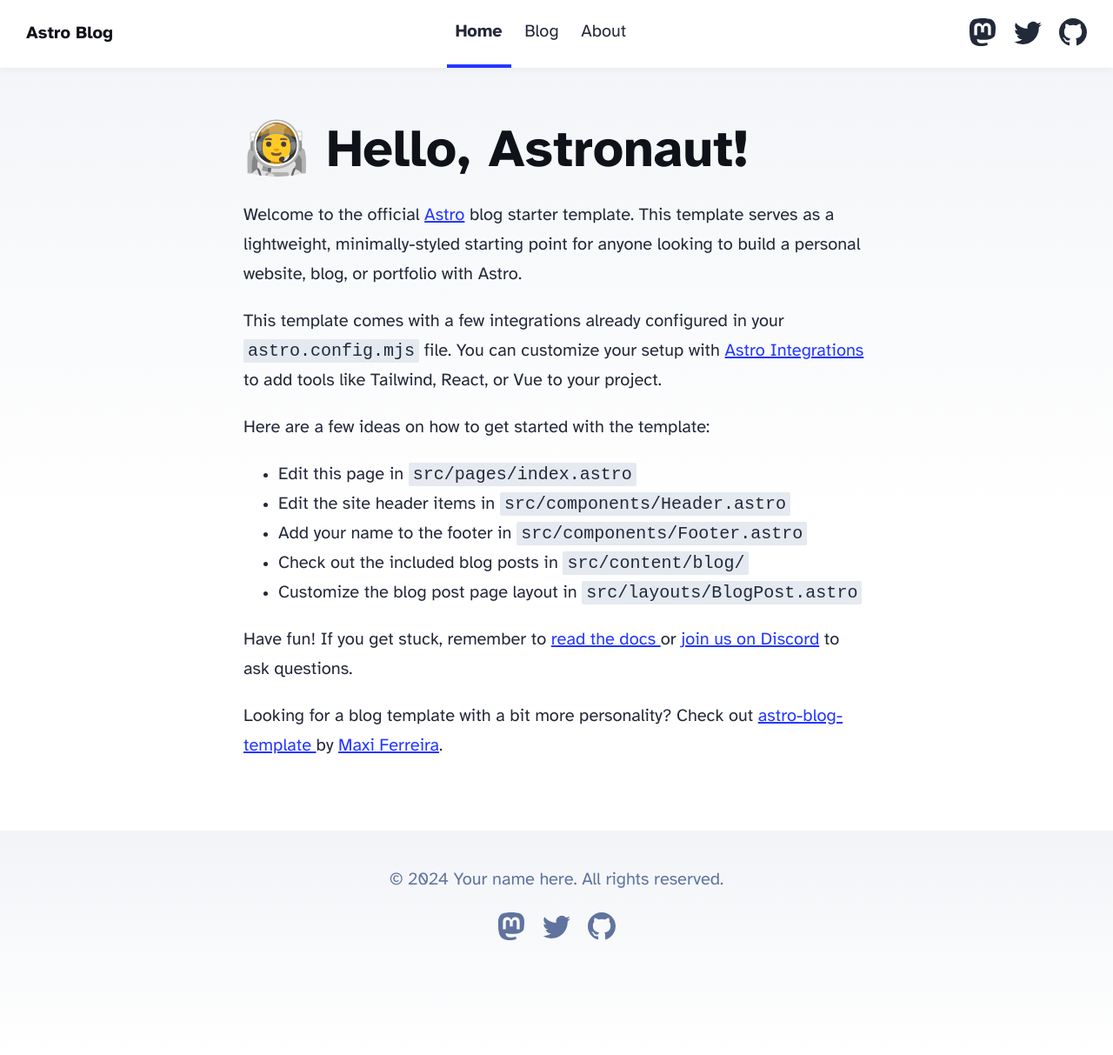
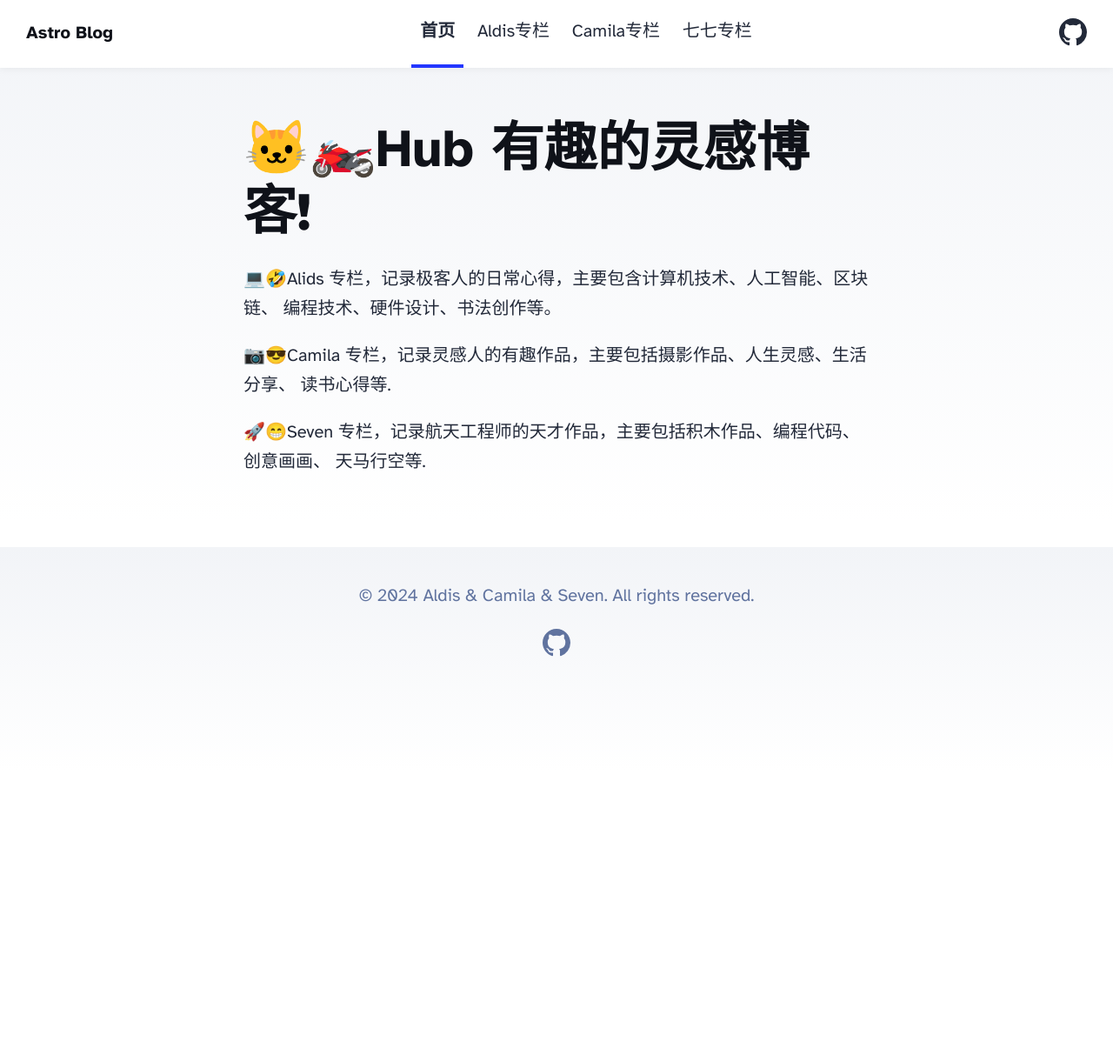
Before and after one commit to HelloAldis/Hub, an Astro site: page / in a window 1280 px wide. Shown: the whole page at 87% size. After the commit the page ends 887 px from the top, so only its background shows below. Built offline with nearby package versions, Linux system fonts and the light colour scheme; Astro itself is replaced by a stand-in of ours.

Commit message:
change sturct

```diff
--- a/src/components/Footer.astro
+++ b/src/components/Footer.astro
@@ -3,39 +3,16 @@
 ---
 
 <footer>
-	&copy; {today.getFullYear()} Your name here. All rights reserved.
+	&copy; {today.getFullYear()} Aldis & Camila & Seven. All rights reserved.
 	<div class="social-links">
-		<a href="https://m.webtoo.ls/@astro" target="_blank">
-			<span class="sr-only">Follow Astro on Mastodon</span>
-			<svg
-				viewBox="0 0 16 16"
-				aria-hidden="true"
-				width="32"
-				height="32"
-				astro-icon="social/mastodon"
-				><path
-					fill="currentColor"
-					d="M11.19 12.195c2.016-.24 3.77-1.475 3.99-2.603.348-1.778.32-4.339.32-4.339 0-3.47-2.286-4.488-2.286-4.488C12.062.238 10.083.017 8.027 0h-.05C5.92.017 3.942.238 2.79.765c0 0-2.285 1.017-2.285 4.488l-.002.662c-.004.64-.007 1.35.011 2.091.083 3.394.626 6.74 3.78 7.57 1.454.383 2.703.463 3.709.408 1.823-.1 2.847-.647 2.847-.647l-.06-1.317s-1.303.41-2.767.36c-1.45-.05-2.98-.156-3.215-1.928a3.614 3.614 0 0 1-.033-.496s1.424.346 3.228.428c1.103.05 2.137-.064 3.188-.189zm1.613-2.47H11.13v-4.08c0-.859-.364-1.295-1.091-1.295-.804 0-1.207.517-1.207 1.541v2.233H7.168V5.89c0-1.024-.403-1.541-1.207-1.541-.727 0-1.091.436-1.091 1.296v4.079H3.197V5.522c0-.859.22-1.541.66-2.046.456-.505 1.052-.764 1.793-.764.856 0 1.504.328 1.933.983L8 4.39l.417-.695c.429-.655 1.077-.983 1.934-.983.74 0 1.336.259 1.791.764.442.505.661 1.187.661 2.046v4.203z"
-				></path></svg
-			>
-		</a>
-		<a href="https://twitter.com/astrodotbuild" target="_blank">
-			<span class="sr-only">Follow Astro on Twitter</span>
-			<svg viewBox="0 0 16 16" aria-hidden="true" width="32" height="32" astro-icon="social/twitter"
-				><path
-					fill="currentColor"
-					d="M5.026 15c6.038 0 9.341-5.003 9.341-9.334 0-.14 0-.282-.006-.422A6.685 6.685 0 0 0 16 3.542a6.658 6.658 0 0 1-1.889.518 3.301 3.301 0 0 0 1.447-1.817 6.533 6.533 0 0 1-2.087.793A3.286 3.286 0 0 0 7.875 6.03a9.325 9.325 0 0 1-6.767-3.429 3.289 3.289 0 0 0 1.018 4.382A3.323 3.323 0 0 1 .64 6.575v.045a3.288 3.288 0 0 0 2.632 3.218 3.203 3.203 0 0 1-.865.115 3.23 3.23 0 0 1-.614-.057 3.283 3.283 0 0 0 3.067 2.277A6.588 6.588 0 0 1 .78 13.58a6.32 6.32 0 0 1-.78-.045A9.344 9.344 0 0 0 5.026 15z"
-				></path></svg
-			>
-		</a>
-		<a href="https://github.com/withastro/astro" target="_blank">
-			<span class="sr-only">Go to Astro's GitHub repo</span>
+		<a href="https://github.com/HelloAldis" target="_blank">
+			<span class="sr-only">Go to HelloAldis's GitHub repo</span>
 			<svg viewBox="0 0 16 16" aria-hidden="true" width="32" height="32" astro-icon="social/github"
 				><path
 					fill="currentColor"
 					d="M8 0C3.58 0 0 3.58 0 8c0 3.54 2.29 6.53 5.47 7.59.4.07.55-.17.55-.38 0-.19-.01-.82-.01-1.49-2.01.37-2.53-.49-2.69-.94-.09-.23-.48-.94-.82-1.13-.28-.15-.68-.52-.01-.53.63-.01 1.08.58 1.23.82.72 1.21 1.87.87 2.33.66.07-.52.28-.87.51-1.07-1.78-.2-3.64-.89-3.64-3.95 0-.87.31-1.59.82-2.15-.08-.2-.36-1.02.08-2.12 0 0 .67-.21 2.2.82.64-.18 1.32-.27 2-.27.68 0 1.36.09 2 .27 1.53-1.04 2.2-.82 2.2-.82.44 1.1.16 1.92.08 2.12.51.56.82 1.27.82 2.15 0 3.07-1.87 3.75-3.65 3.95.29.25.54.73.54 1.48 0 1.07-.01 1.93-.01 2.2 0 .21.15.46.55.38A8.012 8.012 0 0 0 16 8c0-4.42-3.58-8-8-8z"
-				></path></svg
-			>
+				></path>
+			</svg>
 		</a>
 	</div>
 </footer>
--- a/src/components/Header.astro
+++ b/src/components/Header.astro
@@ -7,37 +7,20 @@
 	<nav>
 		<h2><a href="/">{SITE_TITLE}</a></h2>
 		<div class="internal-links">
-			<HeaderLink href="/">Home</HeaderLink>
-			<HeaderLink href="/blog">Blog</HeaderLink>
-			<HeaderLink href="/about">About</HeaderLink>
+			<HeaderLink href="/">首页</HeaderLink>
+			<HeaderLink href="/blog">Aldis专栏</HeaderLink>
+			<HeaderLink href="/camila">Camila专栏</HeaderLink>
+			<HeaderLink href="/camila">七七专栏</HeaderLink>
 		</div>
 		<div class="social-links">
-			<a href="https://m.webtoo.ls/@astro" target="_blank">
-				<span class="sr-only">Follow Astro on Mastodon</span>
-				<svg viewBox="0 0 16 16" aria-hidden="true" width="32" height="32"
-					><path
-						fill="currentColor"
-						d="M11.19 12.195c2.016-.24 3.77-1.475 3.99-2.603.348-1.778.32-4.339.32-4.339 0-3.47-2.286-4.488-2.286-4.488C12.062.238 10.083.017 8.027 0h-.05C5.92.017 3.942.238 2.79.765c0 0-2.285 1.017-2.285 4.488l-.002.662c-.004.64-.007 1.35.011 2.091.083 3.394.626 6.74 3.78 7.57 1.454.383 2.703.463 3.709.408 1.823-.1 2.847-.647 2.847-.647l-.06-1.317s-1.303.41-2.767.36c-1.45-.05-2.98-.156-3.215-1.928a3.614 3.614 0 0 1-.033-.496s1.424.346 3.228.428c1.103.05 2.137-.064 3.188-.189zm1.613-2.47H11.13v-4.08c0-.859-.364-1.295-1.091-1.295-.804 0-1.207.517-1.207 1.541v2.233H7.168V5.89c0-1.024-.403-1.541-1.207-1.541-.727 0-1.091.436-1.091 1.296v4.079H3.197V5.522c0-.859.22-1.541.66-2.046.456-.505 1.052-.764 1.793-.764.856 0 1.504.328 1.933.983L8 4.39l.417-.695c.429-.655 1.077-.983 1.934-.983.74 0 1.336.259 1.791.764.442.505.661 1.187.661 2.046v4.203z"
-					></path></svg
-				>
-			</a>
-			<a href="https://twitter.com/astrodotbuild" target="_blank">
-				<span class="sr-only">Follow Astro on Twitter</span>
-				<svg viewBox="0 0 16 16" aria-hidden="true" width="32" height="32"
-					><path
-						fill="currentColor"
-						d="M5.026 15c6.038 0 9.341-5.003 9.341-9.334 0-.14 0-.282-.006-.422A6.685 6.685 0 0 0 16 3.542a6.658 6.658 0 0 1-1.889.518 3.301 3.301 0 0 0 1.447-1.817 6.533 6.533 0 0 1-2.087.793A3.286 3.286 0 0 0 7.875 6.03a9.325 9.325 0 0 1-6.767-3.429 3.289 3.289 0 0 0 1.018 4.382A3.323 3.323 0 0 1 .64 6.575v.045a3.288 3.288 0 0 0 2.632 3.218 3.203 3.203 0 0 1-.865.115 3.23 3.23 0 0 1-.614-.057 3.283 3.283 0 0 0 3.067 2.277A6.588 6.588 0 0 1 .78 13.58a6.32 6.32 0 0 1-.78-.045A9.344 9.344 0 0 0 5.026 15z"
-					></path></svg
-				>
-			</a>
-			<a href="https://github.com/withastro/astro" target="_blank">
-				<span class="sr-only">Go to Astro's GitHub repo</span>
+			<a href="https://github.com/HelloAldis" target="_blank">
+				<span class="sr-only">Go to HelloAldis's GitHub repo</span>
 				<svg viewBox="0 0 16 16" aria-hidden="true" width="32" height="32"
 					><path
 						fill="currentColor"
 						d="M8 0C3.58 0 0 3.58 0 8c0 3.54 2.29 6.53 5.47 7.59.4.07.55-.17.55-.38 0-.19-.01-.82-.01-1.49-2.01.37-2.53-.49-2.69-.94-.09-.23-.48-.94-.82-1.13-.28-.15-.68-.52-.01-.53.63-.01 1.08.58 1.23.82.72 1.21 1.87.87 2.33.66.07-.52.28-.87.51-1.07-1.78-.2-3.64-.89-3.64-3.95 0-.87.31-1.59.82-2.15-.08-.2-.36-1.02.08-2.12 0 0 .67-.21 2.2.82.64-.18 1.32-.27 2-.27.68 0 1.36.09 2 .27 1.53-1.04 2.2-.82 2.2-.82.44 1.1.16 1.92.08 2.12.51.56.82 1.27.82 2.15 0 3.07-1.87 3.75-3.65 3.95.29.25.54.73.54 1.48 0 1.07-.01 1.93-.01 2.2 0 .21.15.46.55.38A8.012 8.012 0 0 0 16 8c0-4.42-3.58-8-8-8z"
-					></path></svg
-				>
+					></path>
+				</svg>
 			</a>
 		</div>
 	</nav>
--- a/src/layouts/BlogPost.astro
+++ b/src/layouts/BlogPost.astro
@@ -10,7 +10,7 @@
 const { title, description, pubDate, updatedDate, heroImage } = Astro.props;
 ---
 
-<html lang="en">
+<html lang="zh-cn">
 	<head>
 		<BaseHead title={title} description={description} />
 		<style>
--- a/src/pages/blog/index.astro
+++ b/src/pages/blog/index.astro
@@ -12,7 +12,7 @@
 ---
 
 <!doctype html>
-<html lang="en">
+<html lang="zh-cn">
 	<head>
 		<BaseHead title={SITE_TITLE} description={SITE_DESCRIPTION} />
 		<style>
--- a/src/pages/index.astro
+++ b/src/pages/index.astro
@@ -6,43 +6,25 @@
 ---
 
 <!doctype html>
-<html lang="en">
+<html lang="zh-cn">
 	<head>
 		<BaseHead title={SITE_TITLE} description={SITE_DESCRIPTION} />
 	</head>
 	<body>
 		<Header />
 		<main>
-			<h1>🧑‍🚀 Hello, Astronaut!</h1>
+			<h1>🐱‍🏍Hub 有趣的灵感博客!</h1>
 			<p>
-				Welcome to the official <a href="https://astro.build/">Astro</a> blog starter template. This
-				template serves as a lightweight, minimally-styled starting point for anyone looking to build
-				a personal website, blog, or portfolio with Astro.
+				💻🤣Alids 专栏，记录极客人的日常心得，主要包含计算机技术、人工智能、区块链、
+				编程技术、硬件设计、书法创作等。
 			</p>
 			<p>
-				This template comes with a few integrations already configured in your
-				<code>astro.config.mjs</code> file. You can customize your setup with
-				<a href="https://astro.build/integrations">Astro Integrations</a> to add tools like Tailwind,
-				React, or Vue to your project.
-			</p>
-			<p>Here are a few ideas on how to get started with the template:</p>
-			<ul>
-				<li>Edit this page in <code>src/pages/index.astro</code></li>
-				<li>Edit the site header items in <code>src/components/Header.astro</code></li>
-				<li>Add your name to the footer in <code>src/components/Footer.astro</code></li>
-				<li>Check out the included blog posts in <code>src/content/blog/</code></li>
-				<li>Customize the blog post page layout in <code>src/layouts/BlogPost.astro</code></li>
-			</ul>
-			<p>
-				Have fun! If you get stuck, remember to <a href="https://docs.astro.build/"
-					>read the docs
-				</a> or <a href="https://astro.build/chat">join us on Discord</a> to ask questions.
+				📷😎Camila 专栏，记录灵感人的有趣作品，主要包括摄影作品、人生灵感、生活分享、
+				读书心得等.
 			</p>
 			<p>
-				Looking for a blog template with a bit more personality? Check out <a
-					href="https://github.com/Charca/astro-blog-template"
-					>astro-blog-template
-				</a> by <a href="https://twitter.com/Charca">Maxi Ferreira</a>.
+				🚀😁Seven 专栏，记录航天工程师的天才作品，主要包括积木作品、编程代码、创意画画、
+				天马行空等.
 			</p>
 		</main>
 		<Footer />
```
Also changed, not shown: src/content/blog/markdown-style-guide.md (+2 -2 lines).
